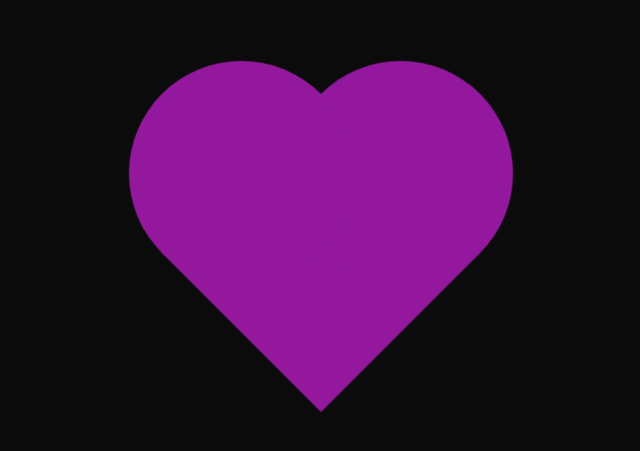
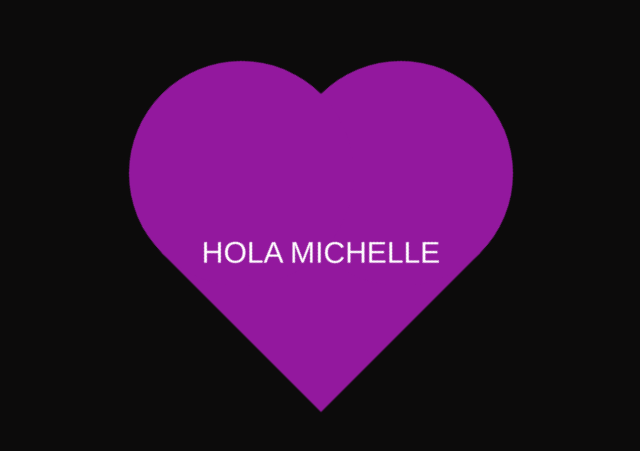
Before and after one commit to D-Hector143/Corazon, a plain HTML site: page index.html in a window 1280 px wide. Shown: the part 155-606 px from the top of the page, without its empty margins (319-959 px from the left). Drawn offline with Linux system fonts and the light colour scheme.

Commit message:
Update index.html

```diff
--- a/index.html
+++ b/index.html
@@ -7,6 +7,8 @@
     <link rel="stylesheet" href="styles.css">
 </head>
 <body>
-    <div class="corazon"></div>
+    <div class="corazon">
+        <P>HOLA MICHELLE</P>
+    </div>
 </body>
 </html>
```
